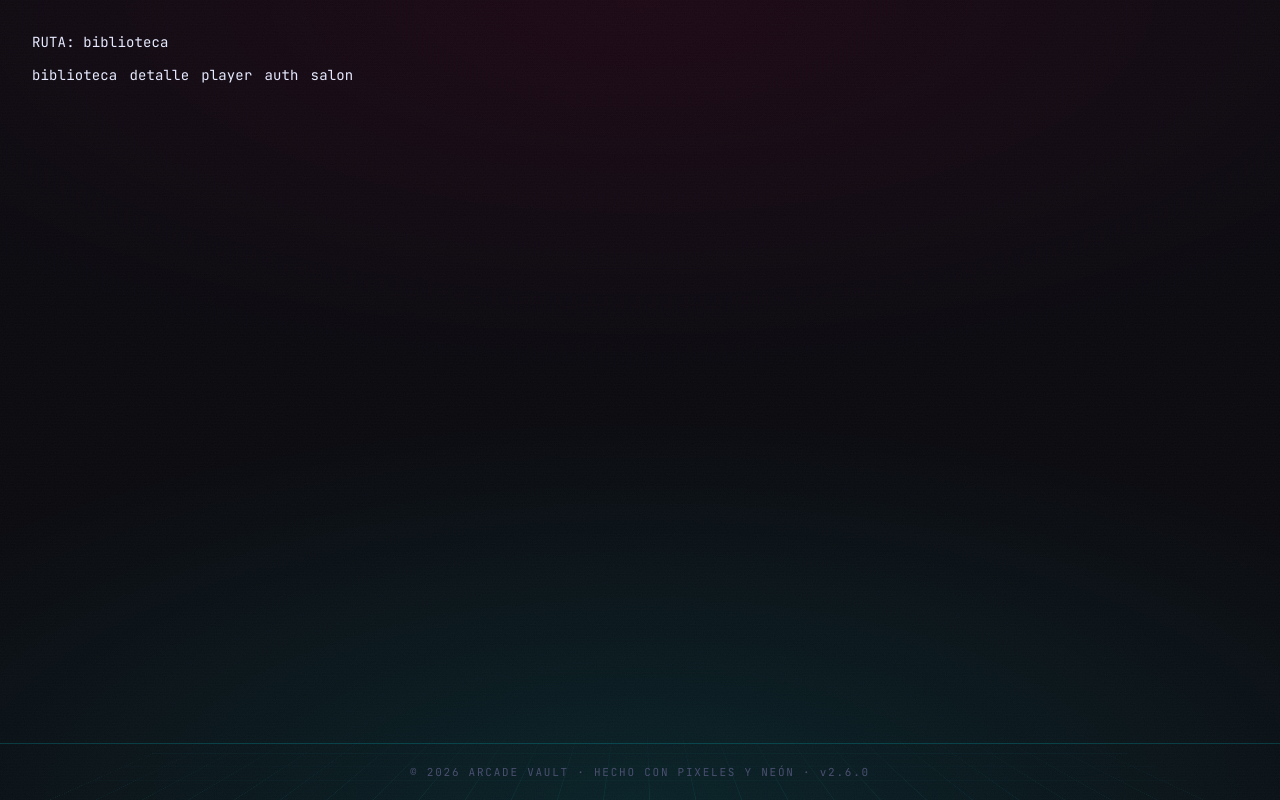
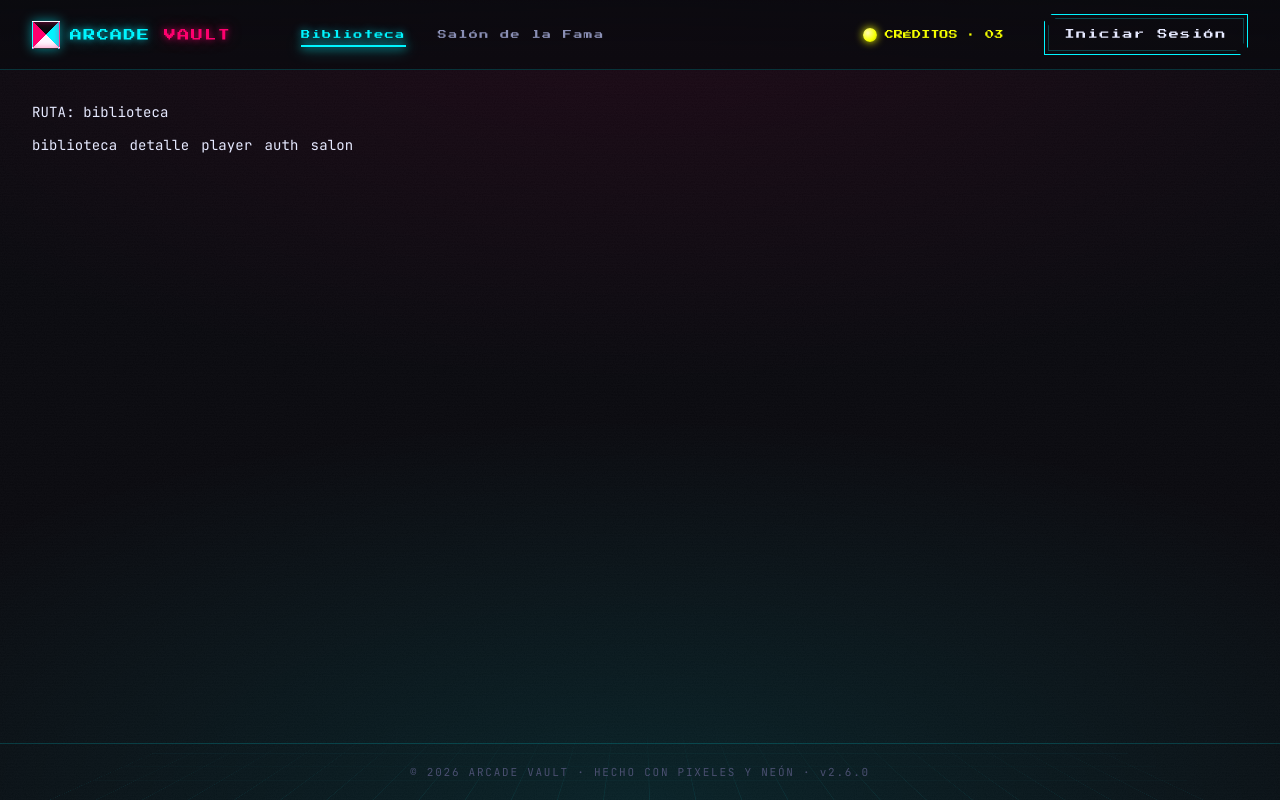
Before and after one commit to fedrianMF/arcade-vault, a Next.js app: page / in a window 1280 px wide. Built offline with nearby package versions, Linux system fonts and the light colour scheme.

Commit message:
Add Nav component for navigation and integrate it into AppShell

```diff
--- a/components/app-shell.tsx
+++ b/components/app-shell.tsx
@@ -1,6 +1,7 @@
 "use client";
 
 import { useCallback, useEffect, useState } from "react";
+import { Nav } from "@/components/nav";
 import { GAMES } from "@/lib/data";
 import type { Route } from "@/lib/types";
 
@@ -47,6 +48,7 @@ export function AppShell() {
 
   return (
     <>
+      <Nav route={route} navigate={navigate} />
       <main className="av-main">
         <Placeholder route={route} navigate={navigate} />
       </main>
--- /dev/null
+++ b/components/nav.tsx
@@ -0,0 +1,80 @@
+"use client";
+
+import { useState } from "react";
+import { useAuth } from "@/components/auth-provider";
+import type { Route } from "@/lib/types";
+
+interface NavProps {
+  route: Route;
+  navigate: (r: Route) => void;
+}
+
+export function Nav({ route, navigate }: NavProps) {
+  const { user, signOut } = useAuth();
+  const [open, setOpen] = useState(false);
+  const isActive = (name: Route["name"]) =>
+    route.name === name ||
+    (name === "biblioteca" && (route.name === "detalle" || route.name === "player"));
+  const go = (r: Route) => {
+    setOpen(false);
+    navigate(r);
+  };
+
+  return (
+    <>
+      <nav className="av-nav">
+        <div className="logo" onClick={() => go({ name: "biblioteca" })}>
+          <div className="logo-mark"></div>
+          <div className="logo-text neon-cyan">
+            ARCADE <span className="neon-magenta">VAULT</span>
+          </div>
+        </div>
+        <div className="links">
+          <a className={isActive("biblioteca") ? "active" : ""} onClick={() => go({ name: "biblioteca" })}>
+            Biblioteca
+          </a>
+          <a className={isActive("salon") ? "active" : ""} onClick={() => go({ name: "salon" })}>
+            Salón de la Fama
+          </a>
+        </div>
+        <div className="spacer"></div>
+        <div className="coin-counter">
+          <span className="coin"></span>
+          <span>CRÉDITOS · 03</span>
+        </div>
+        {user ? (
+          <button className="btn ghost auth-btn" onClick={signOut}>
+            {user.name} ▾
+          </button>
+        ) : (
+          <button className="btn auth-btn" onClick={() => go({ name: "auth" })}>
+            Iniciar Sesión
+          </button>
+        )}
+        <button className="btn ghost hamburger" onClick={() => setOpen(true)} aria-label="Menú">
+          ≡
+        </button>
+      </nav>
+
+      <div className={"av-mobile-backdrop" + (open ? " open" : "")} onClick={() => setOpen(false)}></div>
+      <aside className={"av-mobile-panel" + (open ? " open" : "")}>
+        <div className="pixel neon-cyan" style={{ fontSize: 11, marginBottom: 16 }}>
+          MENÚ
+        </div>
+        <a className={isActive("biblioteca") ? "active" : ""} onClick={() => go({ name: "biblioteca" })}>
+          Biblioteca
+        </a>
+        <a className={isActive("salon") ? "active" : ""} onClick={() => go({ name: "salon" })}>
+          Salón de la Fama
+        </a>
+        <a className={isActive("auth") ? "active" : ""} onClick={() => go({ name: "auth" })}>
+          {user ? "Cuenta" : "Iniciar Sesión"}
+        </a>
+        <div style={{ flex: 1 }}></div>
+        <div className="pixel" style={{ fontSize: 9, color: "var(--ink-faint)", letterSpacing: "0.16em" }}>
+          CRÉDITOS · 03
+        </div>
+      </aside>
+    </>
+  );
+}
```
